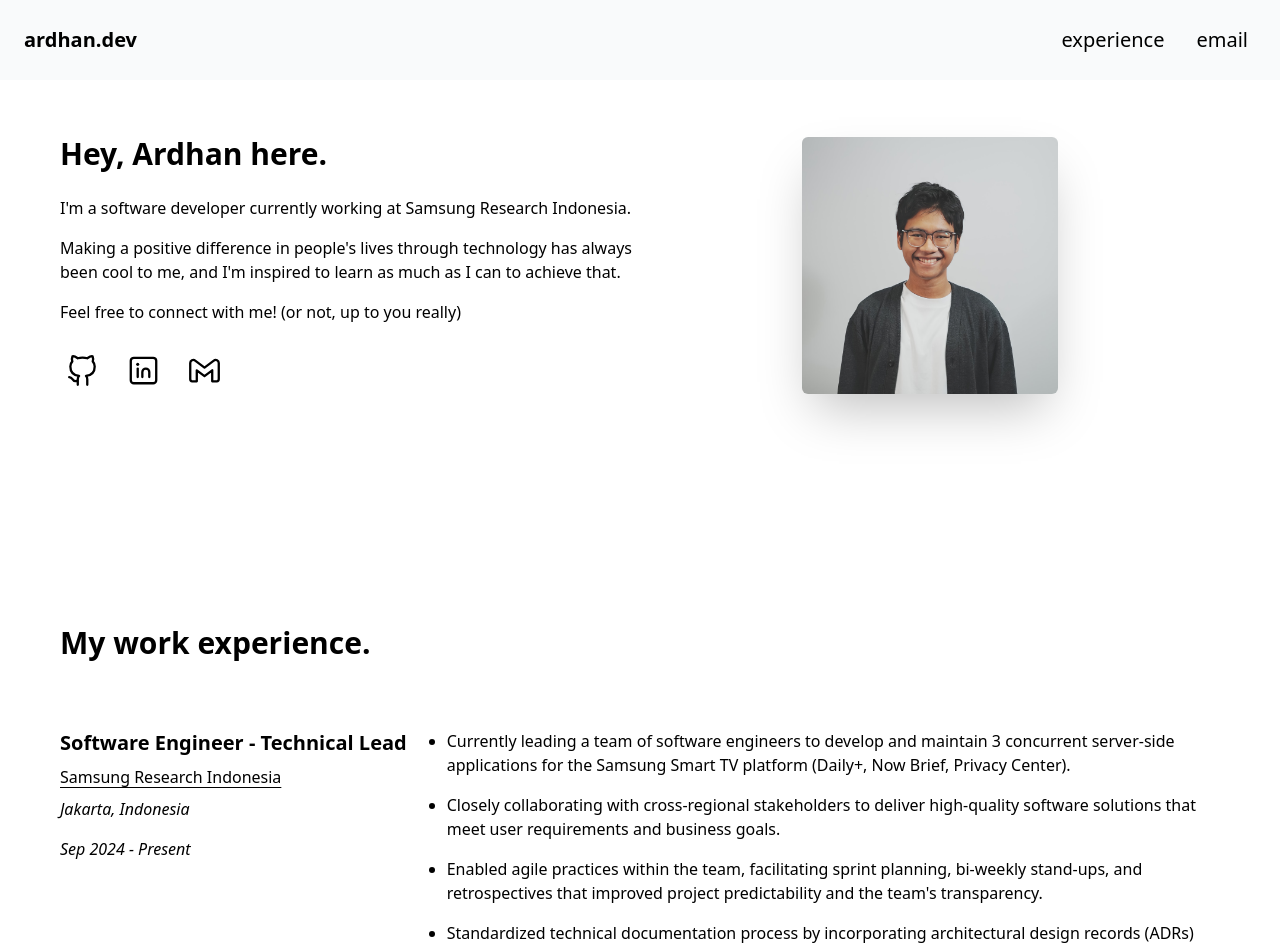
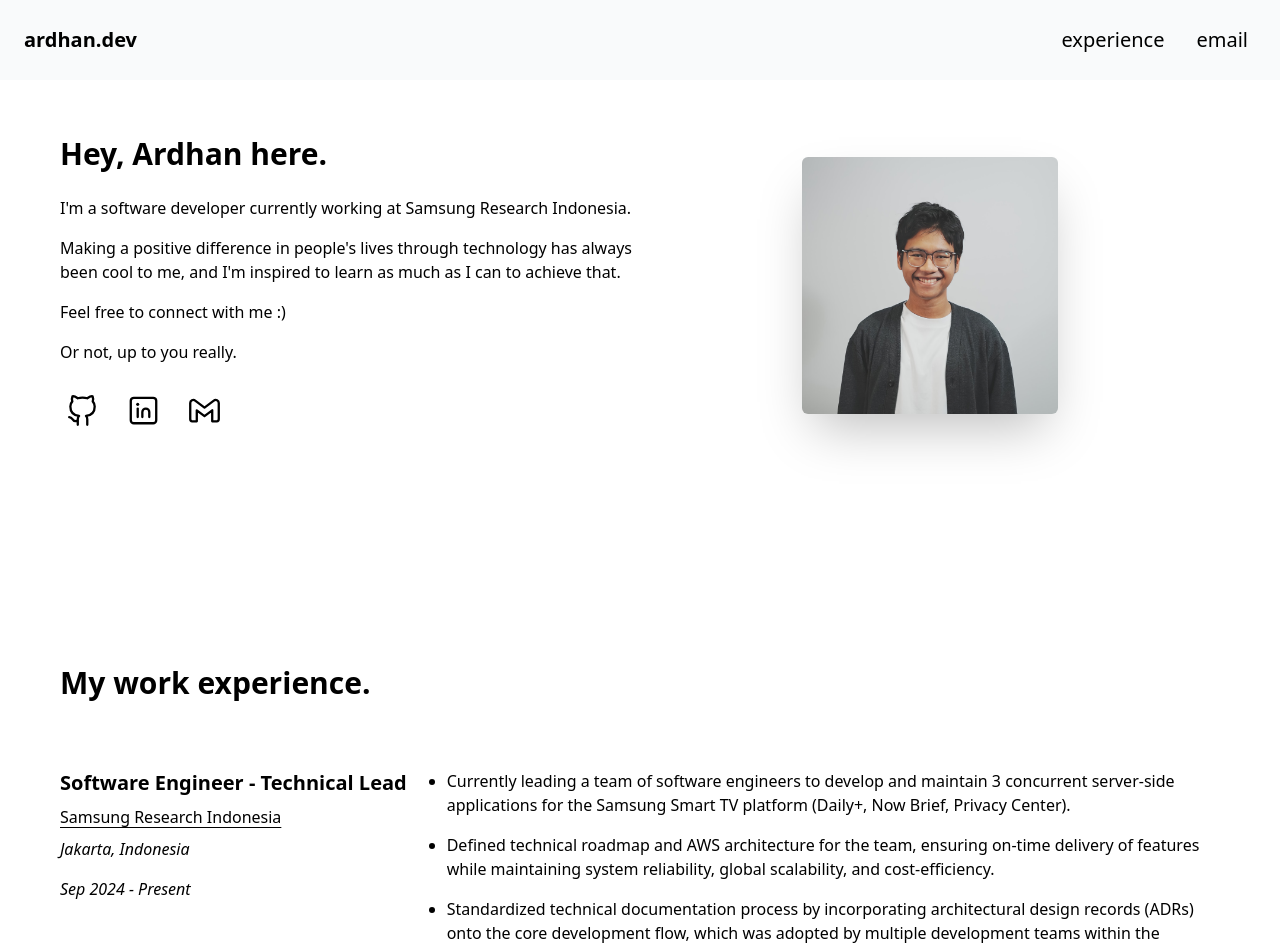
Before and after one commit to ardhan-p/ardhan.dev, a React (Vite) app: page / in a window 1280 px wide. Shown: the top 949 px of the page. Built offline with nearby package versions, Linux system fonts and the light colour scheme.

Commit message:
chore: shorten job experience

```diff
--- a/src/data.ts
+++ b/src/data.ts
@@ -14,7 +14,12 @@ export const personalInfo = {
 export const heroParagraphs = [
 	"I'm a software developer currently working at Samsung Research Indonesia.",
 	"Making a positive difference in people's lives through technology has always been cool to me, and I'm inspired to learn as much as I can to achieve that.",
-	"Feel free to connect with me! (or not, up to you really)"
+	"Feel free to connect with me :)",
+	"Or not, up to you really."
+];
+
+export const aboutParagraphs = [
+	"You'll often find me tinkering with new tech, playing with my Steam Deck, or diving into a good book (usually not all at once).",
 ];
 
 export const experienceData: Experience[] = [
@@ -24,10 +29,8 @@ export const experienceData: Experience[] = [
 		company: "Samsung Research Indonesia",
 		description: [
 			"Currently leading a team of software engineers to develop and maintain 3 concurrent server-side applications for the Samsung Smart TV platform (Daily+, Now Brief, Privacy Center).",
-			"Closely collaborating with cross-regional stakeholders to deliver high-quality software solutions that meet user requirements and business goals.",
-			"Enabled agile practices within the team, facilitating sprint planning, bi-weekly stand-ups, and retrospectives that improved project predictability and the team's transparency.",
+			"Defined technical roadmap and AWS architecture for the team, ensuring on-time delivery of features while maintaining system reliability, global scalability, and cost-efficiency.",
 			"Standardized technical documentation process by incorporating architectural design records (ADRs) onto the core development flow, which was adopted by multiple development teams within the organization.",
-			"Defined technical roadmap and AWS architecture for the team, ensuring on-time delivery of features while maintaining system reliability, global scalability, and cost-efficiency.",
 			"Architected and implemented the migration of manually provisioned cloud resources to Infrastructure-as-Code (IaC) using AWS Cloud Development Kit (CDK) with TypeScript, improving deployment velocity and reducing manual errors.",
 		],
 		skill: ["Technical Project Leadership", "Infrastructure-as-Code", "AWS", "Spring Boot", "React"],
```
